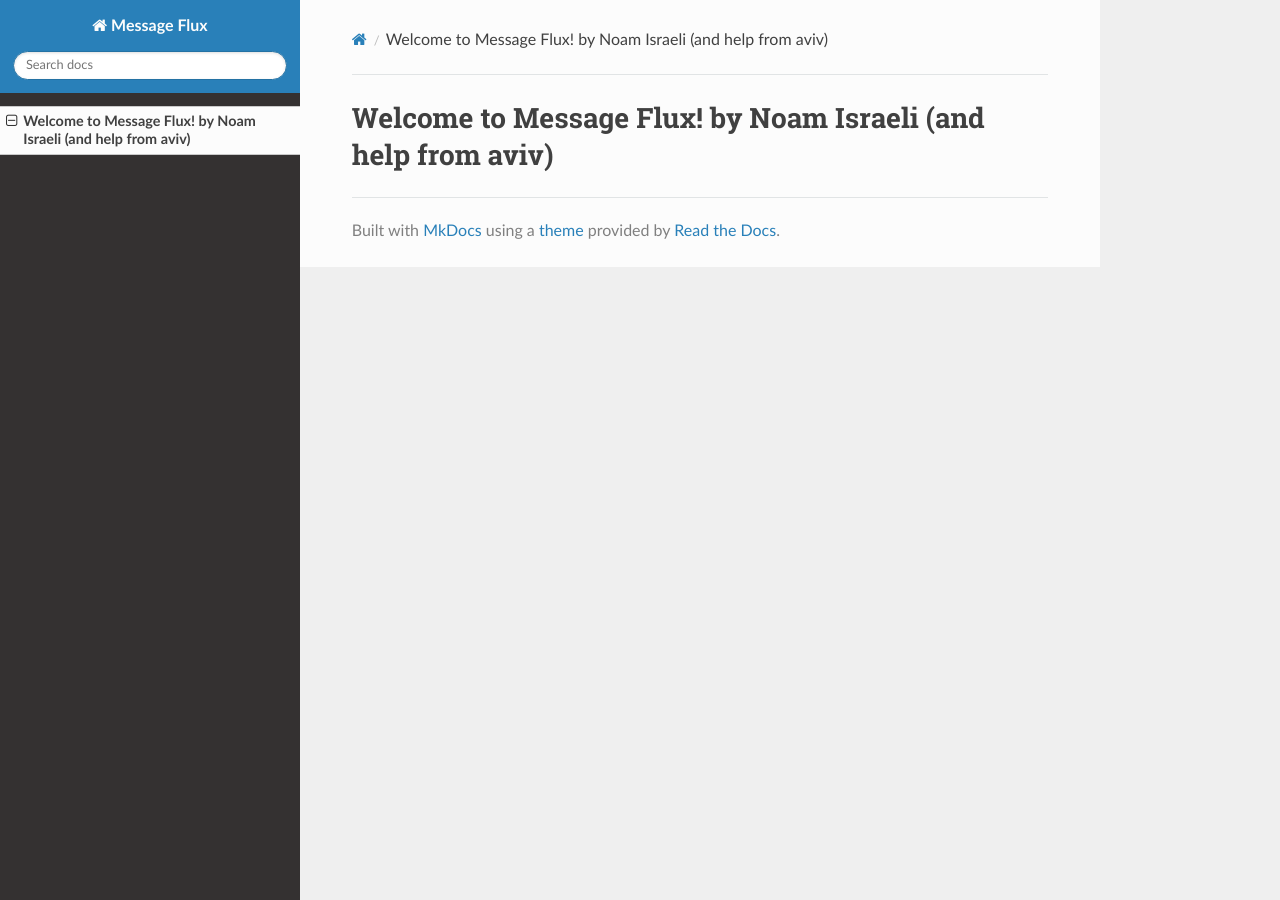
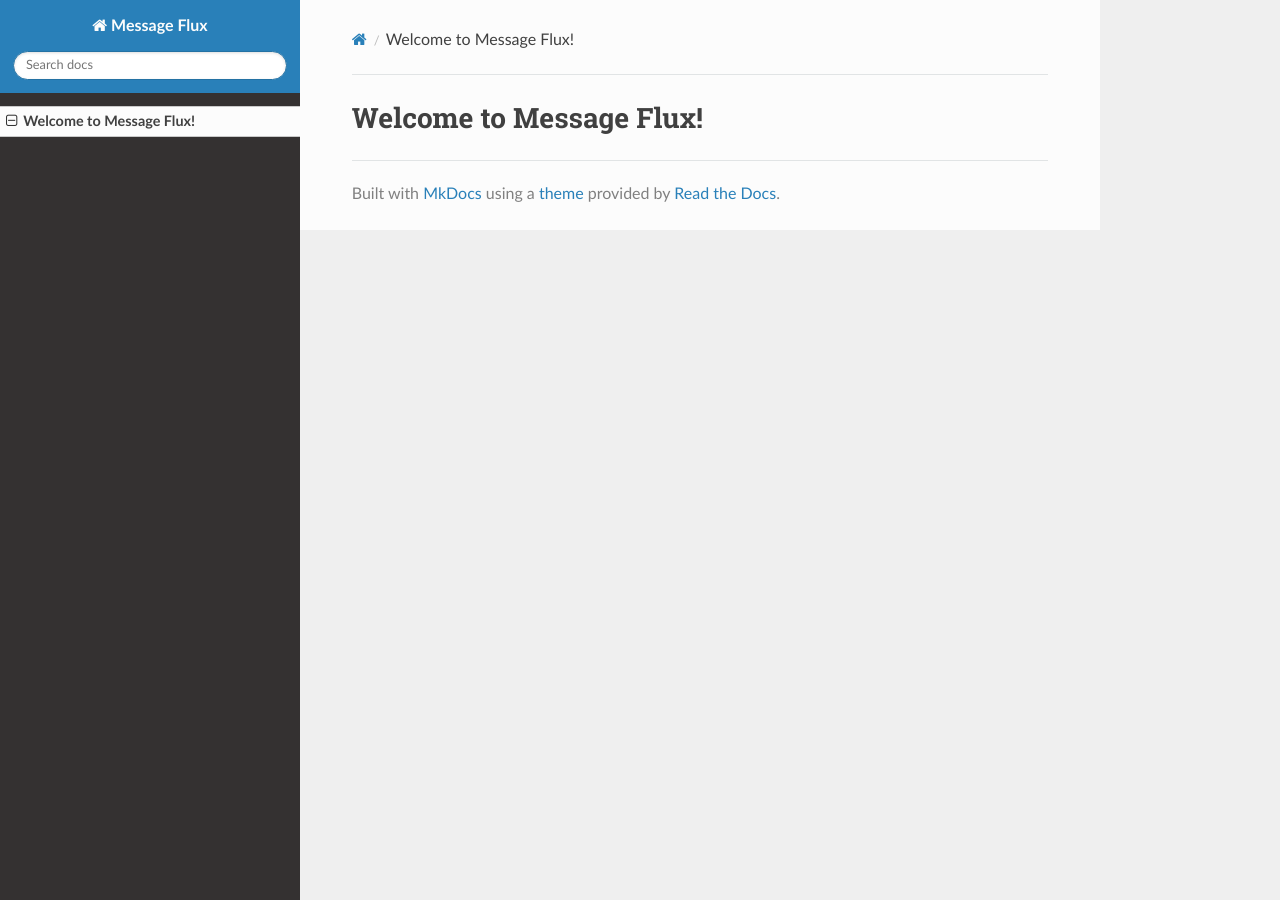
Before and after one commit to Avivsalem/MessageFlux, an MkDocs documentation site: the page built from docs/index.md, in a window 1280 px wide. Built offline with MkDocs 1.6.1, drawn with Linux system fonts in a browser that asks for light colours; nearby versions of some CDN libraries.

Commit message:
Fix readthedocs file

```diff
--- a/docs/index.md
+++ b/docs/index.md
@@ -1 +1 @@
-# Welcome to Message Flux! by Noam Israeli (and help from aviv)
+# Welcome to Message Flux!
```
